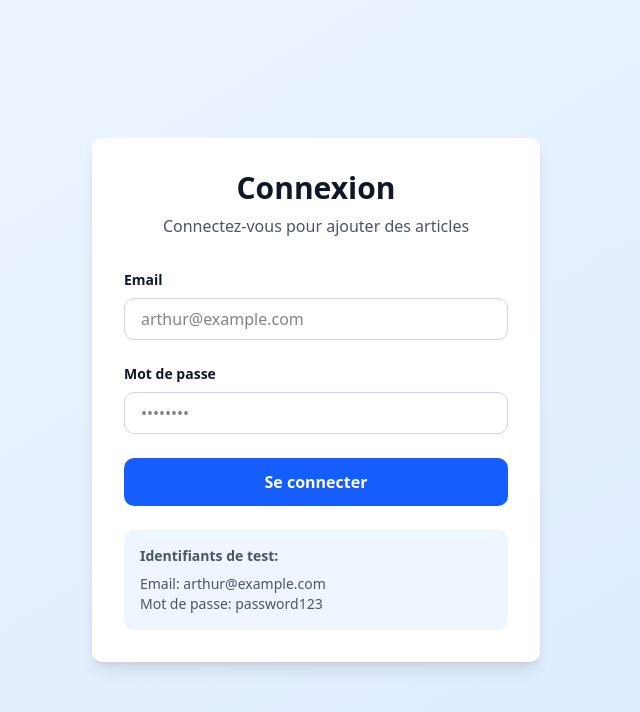
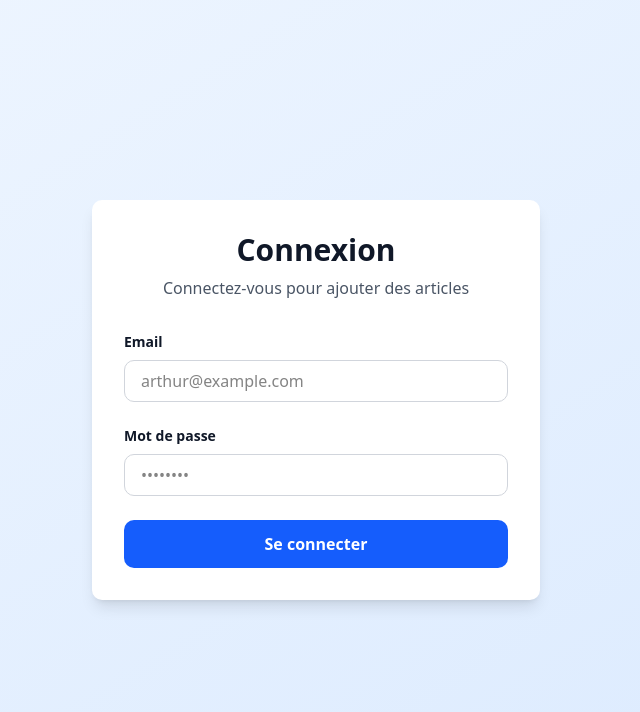
Before and after one commit to Shazoc/Arthur-Site, a React (Vite) app: page /login in a window 1280 px wide. Shown: the top 712 px of the page, without its empty margins (324-964 px from the left). Built offline with nearby package versions, Linux system fonts and the light colour scheme.

Commit message:
Remove test credentials block from login page

```diff
--- a/src/components/login.jsx
+++ b/src/components/login.jsx
@@ -71,12 +71,6 @@ const Login = () => {
             Se connecter
           </button>
         </form>
-
-        <div className="mt-6 p-4 bg-blue-50 rounded-lg">
-          <p className="text-sm text-gray-600 mb-2"><strong>Identifiants de test:</strong></p>
-          <p className="text-sm text-gray-600">Email: arthur@example.com</p>
-          <p className="text-sm text-gray-600">Mot de passe: password123</p>
-        </div>
       </div>
     </div>
   )
```
